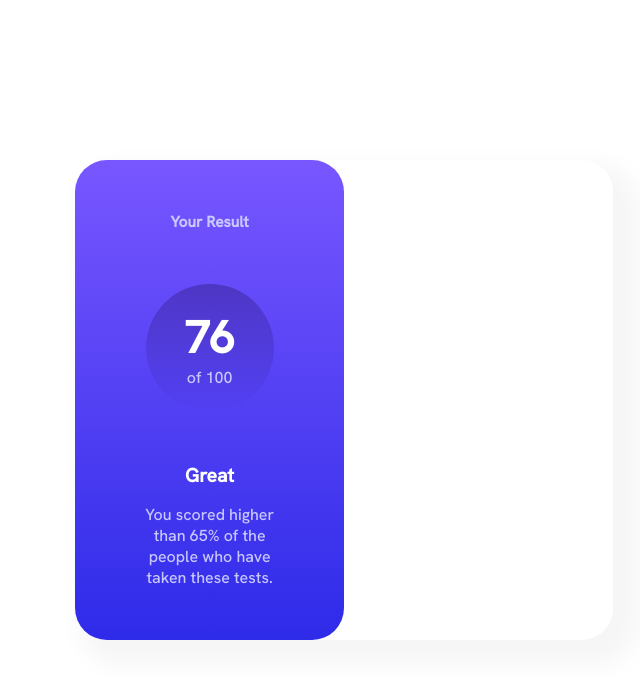
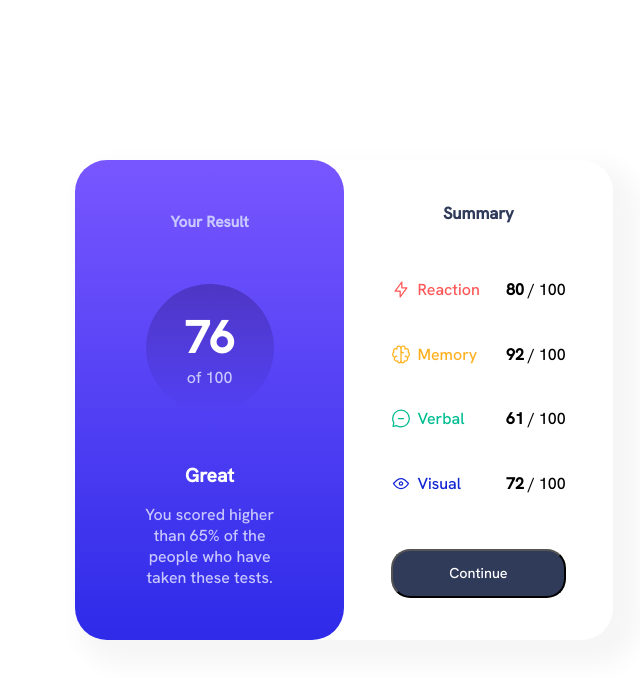
Before and after one commit to JujoGarcia/FrontEndChallenge-Summary-component, a plain HTML site: page index.html in a window 1280 px wide. Shown: the whole page, without its empty margins (296-936 px from the left). Drawn offline with Linux system fonts and the light colour scheme.

Commit message:
Proyecto Finalizadod

```diff
--- a/Css/style.css
+++ b/Css/style.css
@@ -42,7 +42,7 @@ body{
     justify-content: space-evenly;
 }
 
-.divResult{
+.divResult, .divSummary, .btnContinue{
     font-family: 'HankenGrotesk-Medium';
     align-items: center;
 }
@@ -51,13 +51,6 @@ body{
     /* font-family: 'HankenGrotesk-Medium'; */
     color: hsl(241, 100%, 89%);
     font-size: 1.2vw;
-}
-
-.divSummary{
-    width: 50%;
-    height: 100%;
-    background-color: white;
-    border-radius: 2.5vw;
 }
 
 .porcentaje{
@@ -91,3 +84,79 @@ body{
     padding:  0vw 4.15vw;
     color: hsl(241, 100%, 89%);
 }
+
+
+/* Estilos de la Segunda Mitad de la Pagina */
+
+.divStats{
+    /* margin-bottom: 4vh; */
+    width: 100%;
+    height: 50%;
+    display: flex;
+    flex-direction: column;
+    justify-content: space-between;
+    align-items: center;
+    /* gap: 1vh; */
+}
+
+.divSummary{
+    width: 50%;
+    height: 100%;
+    background-color: white;
+    border-radius: 2.5vw;
+    display: flex;
+    flex-direction: column;
+    justify-content: space-evenly;
+}
+
+
+.divSummary h3{
+    color: hsl(224, 30%, 27%);
+    font-size: 1.3vw;
+}
+
+.nombreLogo{
+    display: flex;
+    flex-direction: row;
+    justify-content: flex-start;
+    width: 40%;
+    /* margin-left: 1vw; */
+}
+
+.nombreLogo span{
+    margin-left: 0.5vw;
+}
+
+.memory, .reaction, .verbal, .visual{
+    display: flex;
+    width: 65%;
+    flex-direction: row;
+    justify-content: space-between;
+    padding: 1vw
+}
+
+.memory img, .memory .nombreStat{
+    color: hsl(39, 100%, 56%);
+}
+
+.reaction img, .reaction .nombreStat{
+    color: hsl(0, 100%, 67%);
+}
+
+.verbal img, .verbal .nombreStat{
+    color: hsl(166, 100%, 37%);
+}
+
+.visual img, .visual .nombreStat{
+    color: hsl(234, 85%, 45%);
+}
+
+.btnContinue {
+    /* margin: 8vh; */
+    width: 65%;
+    color: hsl(0, 0%, 100%);
+    background: hsl(224, 30%, 27%) ;
+    padding: 1.7vh;
+    font-size: 1.8vh;
+    border-radius: 1.5vw;
+}
--- a/index.html
+++ b/index.html
@@ -35,7 +35,46 @@
 
     </div>
 
-    <div class="divSummary"></div>
+    <div class="divSummary">
+      <h3>Summary</h3>
+
+      <div class="divStats">
+        <div class="reaction">
+          <div class="nombreLogo">
+            <img src='./assets/images/icon-reaction.svg'>
+            <span class="nombreStat">Reaction</span>
+          </div>
+          <span><b>80</b> / 100</span>
+        </div>
+
+        <div class="memory">
+          <div class="nombreLogo">
+            <img src='./assets/images/icon-memory.svg'>
+            <span class="nombreStat">Memory</span>
+          </div>
+          <span><b>92</b> / 100</span>
+        </div>
+
+        <div class="verbal">
+          <div class="nombreLogo">
+            <img src='./assets/images/icon-verbal.svg'>
+            <span class="nombreStat">Verbal</span>
+          </div>
+          <span><b>61</b> / 100</span>
+        </div>
+
+        <div class="visual">
+          <div class="nombreLogo">
+            <img src='./assets/images/icon-visual.svg'>
+            <span class="nombreStat">Visual</span>
+          </div>
+          <span><b>72</b> / 100</span>
+        </div>
+    </div>
+
+        <button class="btnContinue">Continue</button>
+
+  </div>
   </div>
 
 
```
